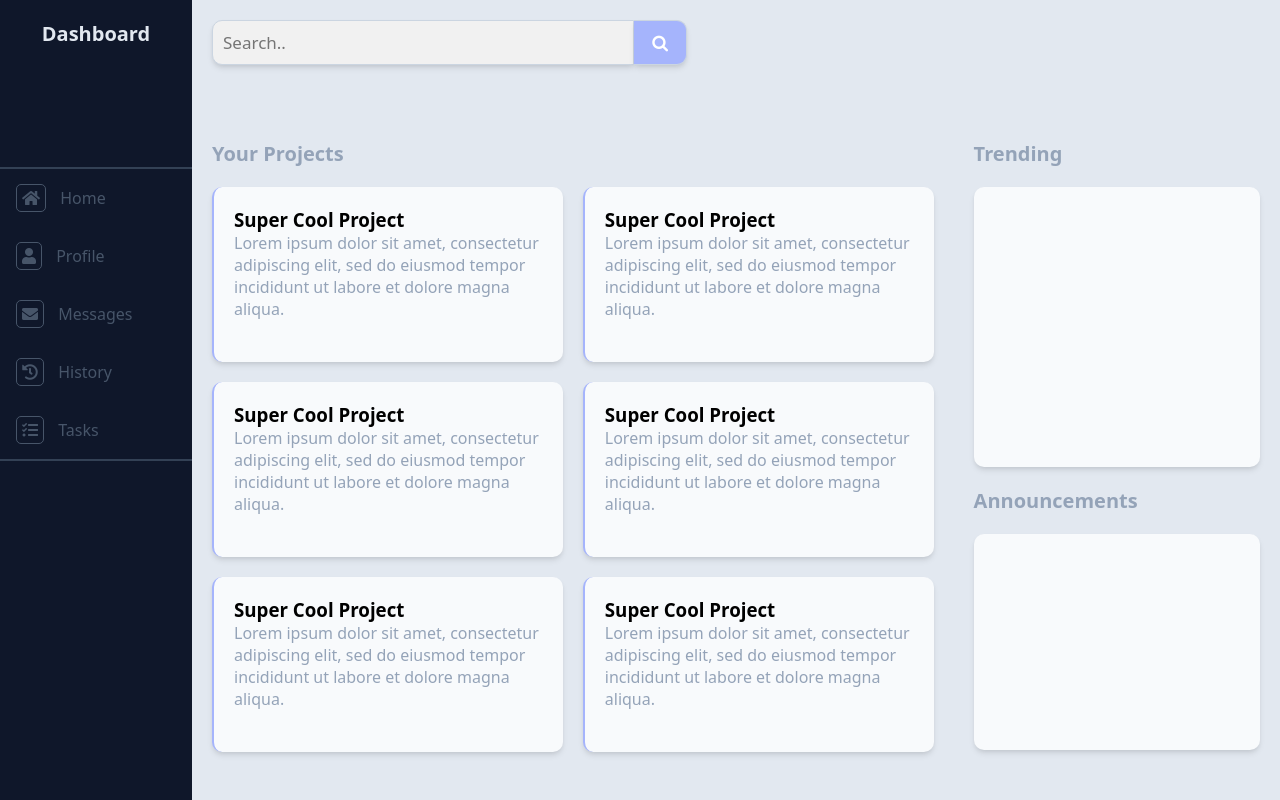
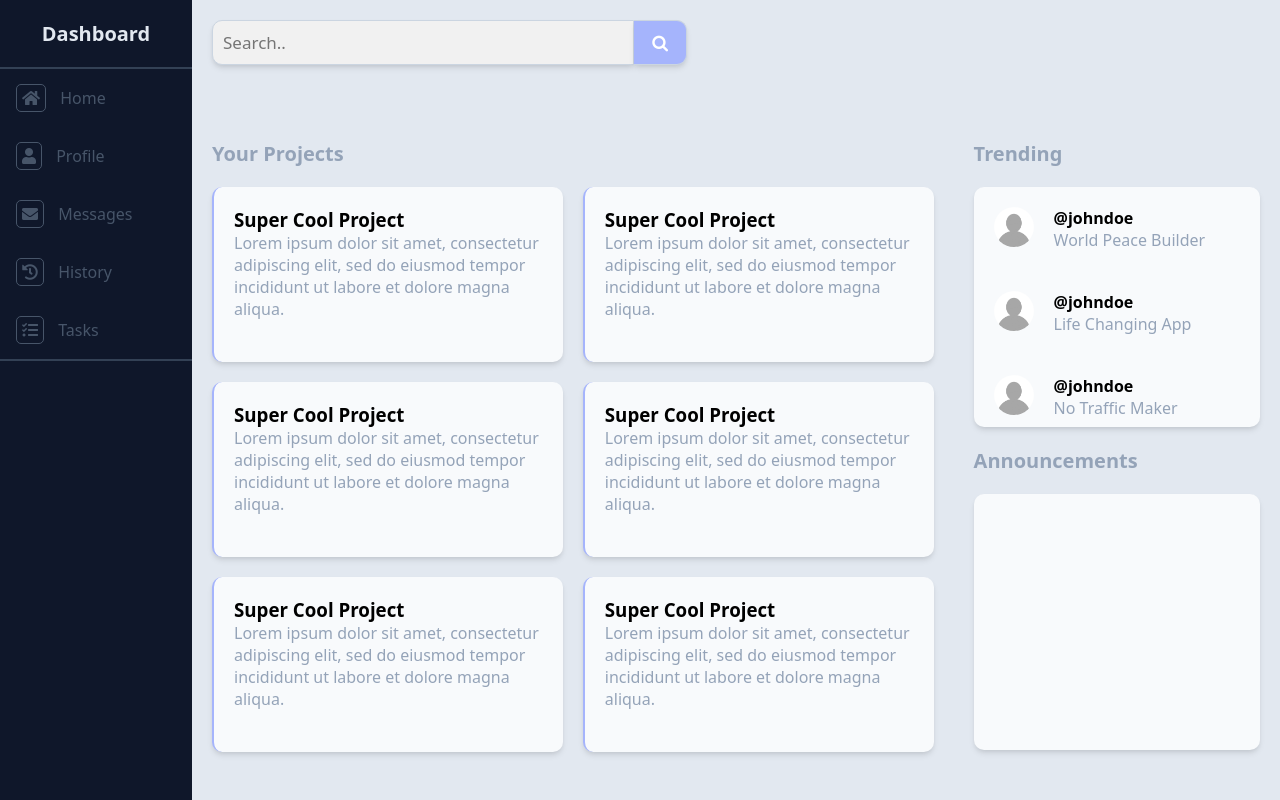
Before and after one commit to kaeladair/admin-dashboard, a plain HTML site: page index.html in a window 1280 px wide. Drawn offline with Linux system fonts and the light colour scheme.

Commit message:
Add trending card contents

```diff
--- a/css/styles.css
+++ b/css/styles.css
@@ -89,7 +89,7 @@ h2 {
     background-color: #f8fafc;
     border-radius: 10px;
     margin: 20px;
-    height: 35vh;
+    height: 30vh;
     box-shadow: rgba(0, 0, 0, 0.1) 0px 4px 6px -1px, rgba(0, 0, 0, 0.06) 0px 2px 4px -1px;
 
  }
@@ -98,13 +98,13 @@ h2 {
     background-color: #f8fafc;
     border-radius: 10px;
     margin: 20px;
-    height: 27vh;
+    height: 32vh;
     box-shadow: rgba(0, 0, 0, 0.1) 0px 4px 6px -1px, rgba(0, 0, 0, 0.06) 0px 2px 4px -1px;
  }
 
  ul {
     list-style-type: none;
-    margin-top: 15vh;
+    margin-top: 20px;
     padding: 0;
     width: 15vw;
     background-color: transparent;
@@ -184,3 +184,17 @@ form.example button {
     clear: both;
     display: table;
   }
+
+
+
+  .profile-card {
+    display: flex;
+    padding: 20px;
+  }
+
+  .profile {
+    height: 40px;
+    width: 40px;
+    border-radius: 50%;
+    margin-right: 20px;
+  }
--- a/index.html
+++ b/index.html
@@ -31,7 +31,6 @@
                         <input type="text" placeholder="Search.." name="search">
                         <button type="submit"><i class="fa fa-search"></i></button>
                     </form>
-
                 </div>
                 <div>
 
@@ -116,6 +115,27 @@
                     <div class="trending">
                         <h1 id="trending-title">Trending</h1>
                         <div class="trend-card">
+                            <div class="profile-card">
+                                <img class="profile" src="assets/profile.png" alt="">
+                                <div>
+                                    <h4>@johndoe</h4>
+                                    <p>World Peace Builder</p>
+                                </div>
+                            </div>
+                            <div class="profile-card">
+                                <img class="profile" src="assets/profile.png" alt="">
+                                <div>
+                                    <h4>@johndoe</h4>
+                                    <p>Life Changing App</p>
+                                </div>
+                            </div>
+                            <div class="profile-card">
+                                <img class="profile" src="assets/profile.png" alt="">
+                                <div>
+                                    <h4>@johndoe</h4>
+                                    <p>No Traffic Maker</p>
+                                </div>
+                            </div>
                         </div>
                     </div>
                     <div class="announcements">
```
Also changed, not shown: assets/profile.png (added).
